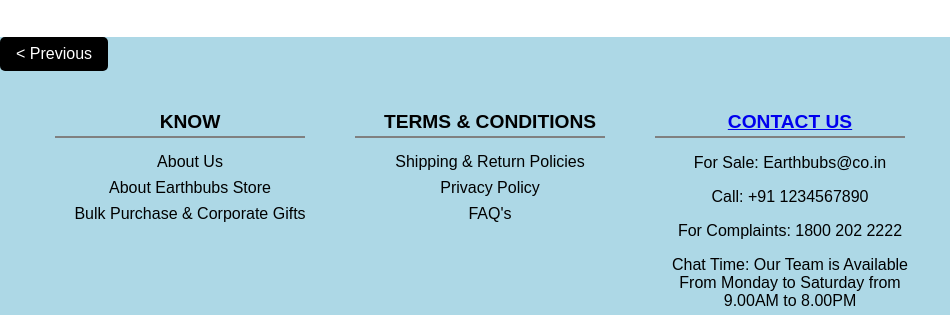
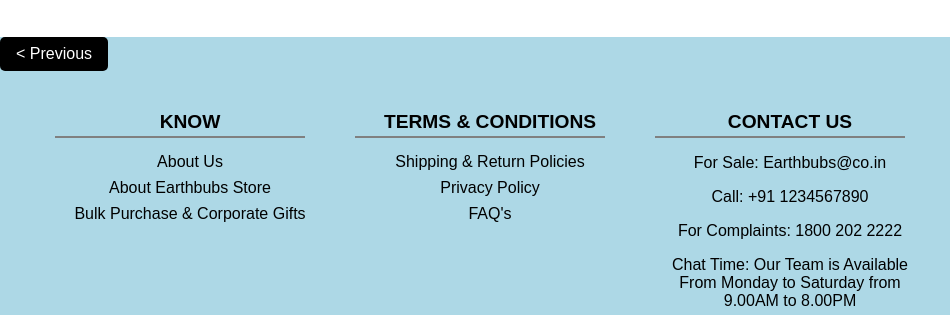
Before and after one commit to R-sangeetha18/sangi, a plain HTML site: page newbabylayout/index.html in a window 1280 px wide. Shown: the part 5943-6258 px from the top of the page, 0-950 px from the left. Drawn offline with Linux system fonts and the light colour scheme.

Commit message:
Update index.html

```diff
--- a/newbabylayout/index.html
+++ b/newbabylayout/index.html
@@ -1263,7 +1263,7 @@ h1 {
             </div>
 
             <div class="footer-section">
-                <h3><a href="contact.html">CONTACT US</a></h3>
+                <h3><a href="contact.html" style="text-decoration:none;color:black;">CONTACT US</a></h3>
                 <p>For Sale: <a href="mailto:Earthbubs@co.in">Earthbubs@co.in</a></p>
                 <p>Call: +91 1234567890</p>
                 <p>For Complaints: 1800 202 2222</p>
```
